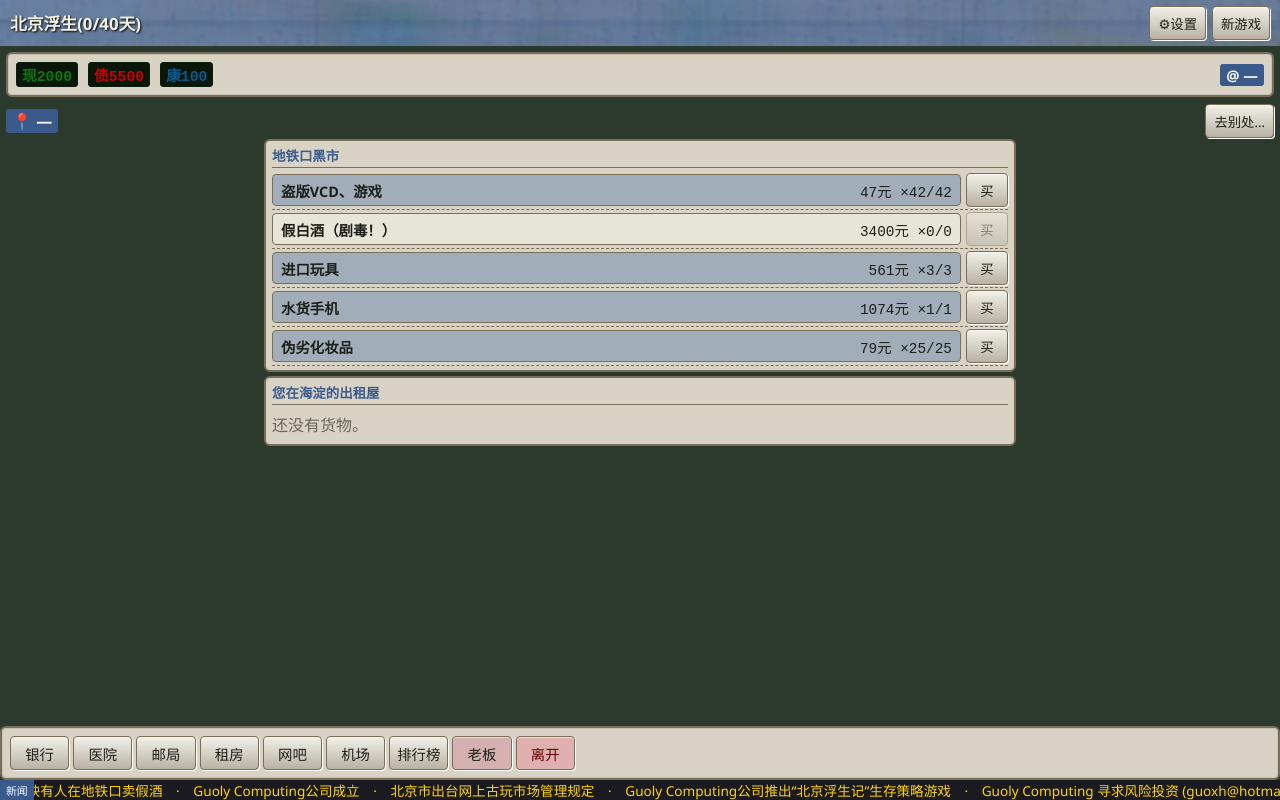
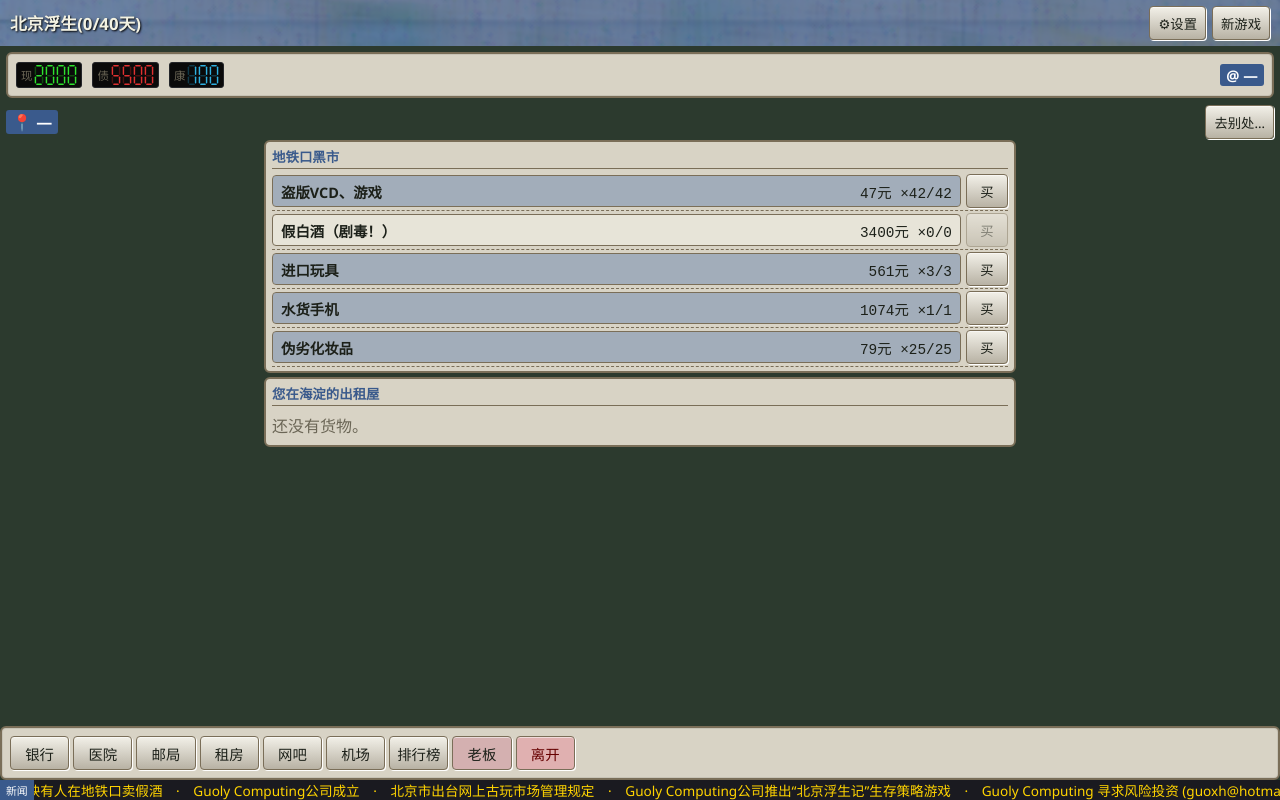
Before and after one commit to narcotics726/beijingfushengji-html, a Svelte app: page / in a window 1280 px wide. Built offline with nearby package versions, Linux system fonts and the light colour scheme.

Commit message:
feat(M2): 状态栏数字改七段LED液晶显示(LedNumber.svelte——复刻StaticCounter几何/未点亮淡段+点亮亮段,现金绿/债红/康蓝/名声按<60红,容量橙)

```diff
--- a/src/App.svelte
+++ b/src/App.svelte
@@ -28,6 +28,7 @@
   import { LOCATIONS } from './core/data/locations'
   import { parseTicker } from './core/data/texts'
   import theme from './ui/skins/retro/theme'
+  import LedNumber from './ui/components/LedNumber.svelte'
 
   const g = $derived($game)
   const marketGoods = $derived(GOODS.filter((x) => g.prices[x.id] > 0))
@@ -129,14 +130,14 @@
     }
   }}
 >
-  <span class="led cash">现{g.cash}</span>
-  <span class="led debt">债{g.debt}</span>
-  <span class="led health">康{g.health}</span>
+  <span class="cell"><span class="lab">现</span><LedNumber value={g.cash} lit="#2ee22e" height={22} /></span>
+  <span class="cell"><span class="lab">债</span><LedNumber value={g.debt} lit="#e03030" height={22} /></span>
+  <span class="cell"><span class="lab">康</span><LedNumber value={g.health} lit="#2eb0e0" height={22} /></span>
   <span class="where">@ {locName}</span>
   {#if showStatus}
-    <span class="led bank">存{g.bank}</span>
-    <span class="led fame">名{g.fame}</span>
-    <span class="led cap">位 {g.total}/{g.coat}</span>
+    <span class="cell"><span class="lab">存</span><LedNumber value={g.bank} lit="#2ee22e" height={16} /></span>
+    <span class="cell"><span class="lab">名</span><LedNumber value={g.fame} lit={g.fame < 60 ? '#e03030' : '#2ee22e'} height={16} /></span>
+    <span class="cell"><span class="lab">位</span><LedNumber value={g.total} lit="#e08020" height={16} /><span class="sl">/</span><LedNumber value={g.coat} lit="#e08020" height={16} /></span>
   {/if}
 </section>
 </div>
@@ -336,10 +337,9 @@
   .banner { position: absolute; inset: 0; background-size: cover; background-position: center; opacity: 0.28; }
   .top-actions { position: relative; z-index: 1; display: flex; gap: 6px; }
   .statusbar { display: flex; flex-wrap: wrap; gap: 6px 10px; align-items: center; font-size: 0.92em; margin: 6px; }
-  .led { font-family: "Courier New", monospace; font-weight: 700; background: #0a160a; color: var(--fsj-led-on); border: 1px solid #0a200a; border-radius: 3px; padding: 1px 5px; }
-  .led.cash { color: var(--fsj-cash); }
-  .led.debt { color: var(--fsj-debt); }
-  .led.health { color: var(--fsj-health); }
+  .cell { display: inline-flex; align-items: center; gap: 2px; background: #0a0a0a; border: 1px solid #24262a; border-radius: 3px; padding: 1px 4px; }
+  .lab { font-size: 0.78em; color: var(--fsj-dim); }
+  .sl { color: var(--fsj-dim); }
   .where { margin-left: auto; font-weight: 700; background: var(--fsj-accent); color: #fff; padding: 1px 6px; border-radius: 3px; }
   .loc-now { font-weight: 700; background: var(--fsj-accent); color: #fff; padding: 1px 6px; border-radius: 3px; }
   .core { flex: 1; min-height: 0; overflow: auto; display: block; padding: 0 4px 4px; }
--- /dev/null
+++ b/src/ui/components/LedNumber.svelte
@@ -0,0 +1,66 @@
+<script lang="ts">
+  // 七段 LED 液晶数字（复刻原版 StaticCounter 的绘制几何与「未点亮淡段+点亮亮段」）。
+  // 段几何按 StaticCounter.cpp Draw() 的比例映射到 viewBox 0 0 49 105。
+  let {
+    value,
+    lit = '#2ee22e', // 点亮颜色（绿）
+    dim = '',        // 未点亮颜色；缺省 = lit/3（暗淡段，对应源码 foreground/3）
+    height = 20,     // 单字高度(px)
+  }: { value: number; lit?: string; dim?: string; height?: number } = $props()
+
+  const SEG_ON: Record<string, string> = {
+    '0': 'ABCDEF',
+    '1': 'BC',
+    '2': 'ABGED',
+    '3': 'ABGCD',
+    '4': 'FGBC',
+    '5': 'AFGCD',
+    '6': 'AFGEDC',
+    '7': 'ABC',
+    '8': 'ABCDEFG',
+    '9': 'ABCDFG',
+  }
+  const SEG: Record<string, [number, number, number, number]> = {
+    A: [14, 7, 35, 7],
+    B: [42, 14, 42, 49],
+    C: [42, 63, 42, 91],
+    D: [14, 98, 35, 98],
+    E: [7, 63, 7, 91],
+    F: [7, 14, 7, 49],
+    G: [14, 56, 35, 56],
+  }
+  function shade(hex: string, f: number): string {
+    const n = parseInt(hex.slice(1), 16)
+    const r = ((n >> 16) & 255) / f
+    const g = ((n >> 8) & 255) / f
+    const b = (n & 255) / f
+    return `rgb(${r | 0},${g | 0},${b | 0})`
+  }
+  const off = $derived(dim || shade(lit, 3))
+  const chars = $derived(String(Math.abs(Math.floor(value || 0))).split(''))
+</script>
+
+<div class="ledrow" style="height:{height}px">
+  {#each chars as c, i}
+    {@const on = SEG_ON[c] || ''}
+    <svg viewBox="0 0 49 105" width={Math.round(height * 0.45)} height={height} aria-hidden="true">
+      {#each Object.keys(SEG) as k}
+        {@const [x1, y1, x2, y2] = SEG[k]}
+        <line
+          x1={x1}
+          y1={y1}
+          x2={x2}
+          y2={y2}
+          stroke={on.includes(k) ? lit : off}
+          stroke-width="7"
+          stroke-linecap="round"
+        />
+      {/each}
+    </svg>
+  {/each}
+</div>
+
+<style>
+  .ledrow { display: inline-flex; gap: 1px; align-items: center; }
+  .ledrow svg { display: block; }
+</style>
```
